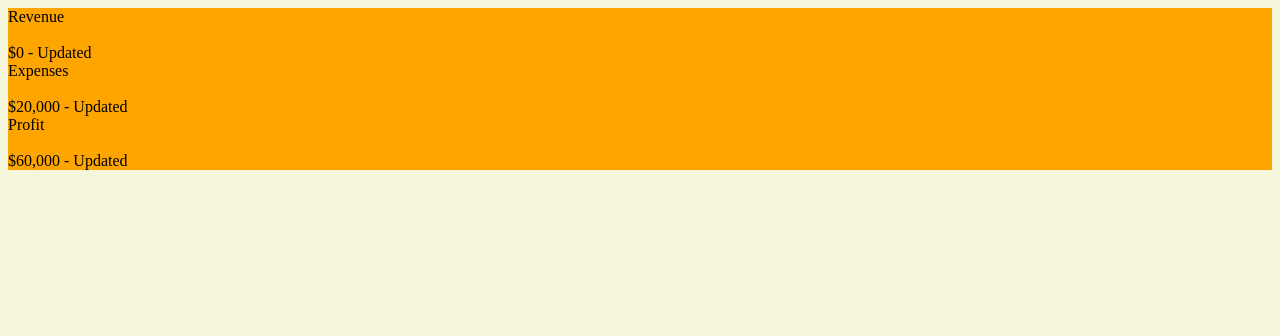
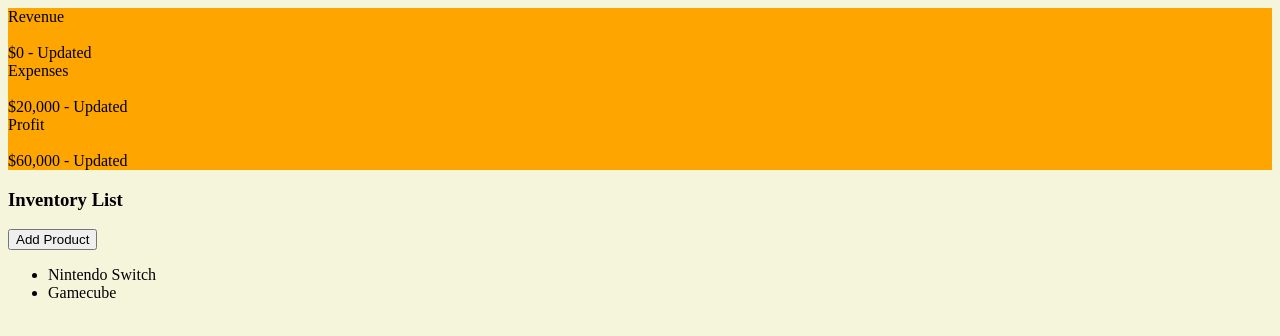
Before and after one commit to ChronoHex/coding_challenge_12, a plain HTML site: page index.html in a window 1280 px wide. Drawn offline with Linux system fonts and the light colour scheme.

Commit message:
Task 3 - Implemented Dynamic Inventory List

```diff
--- a/cc_12.js
+++ b/cc_12.js
@@ -29,3 +29,24 @@ metricCardsArray.forEach(card => {
   card.innerText += ' - Updated';
   card.style.backgroundColor = 'orange'; // Adding a background color
 });
+
+// task 3
+function addProductItem(productName) {
+  const inventoryList = document.getElementById("inventoryList");
+  const newProductItem = document.createElement("li");
+
+  newProductItem.setAttribute("class", "product-item");
+  newProductItem.setAttribute("data-product", productName);
+  newProductItem.innerText = productName;
+
+  // adding a click event to removes items when selected
+  newProductItem.addEventListener("click", () => {
+    inventoryList.removeChild(newProductItem);
+  });
+
+  inventoryList.appendChild(newProductItem);
+};
+
+//adding products as examples
+addProductItem("Nintendo Switch");
+addProductItem("Gamecube");
--- a/index.html
+++ b/index.html
@@ -37,6 +37,11 @@
    <h3>Profit</h3>
    <p>$60,000</p>
 </div>
+<!-- task 3 -->
+ <h3>Inventory List</h3>
+ <button id="addProductButton">Add Product</button>
+ <ul id="inventoryList"></ul>
+
 <script src="cc_12.js"></script>
 </body>
 </html>
```
